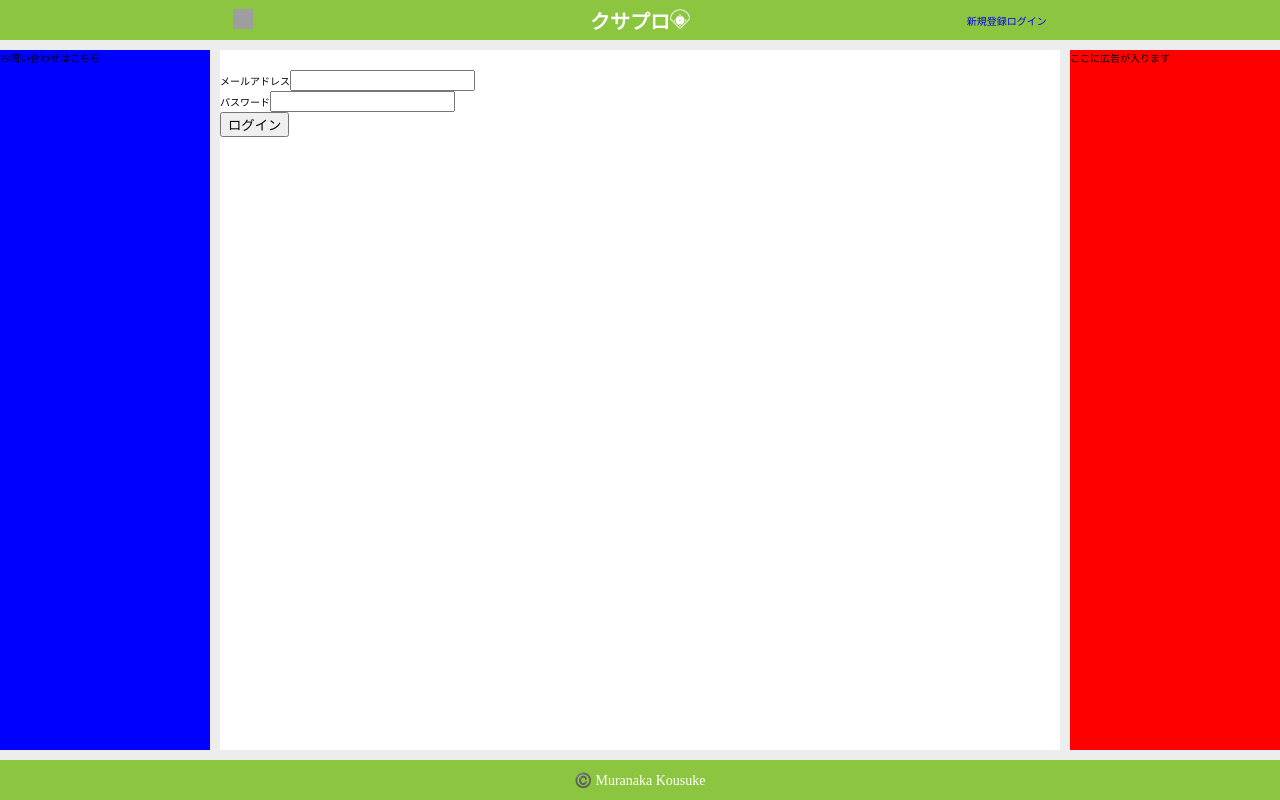
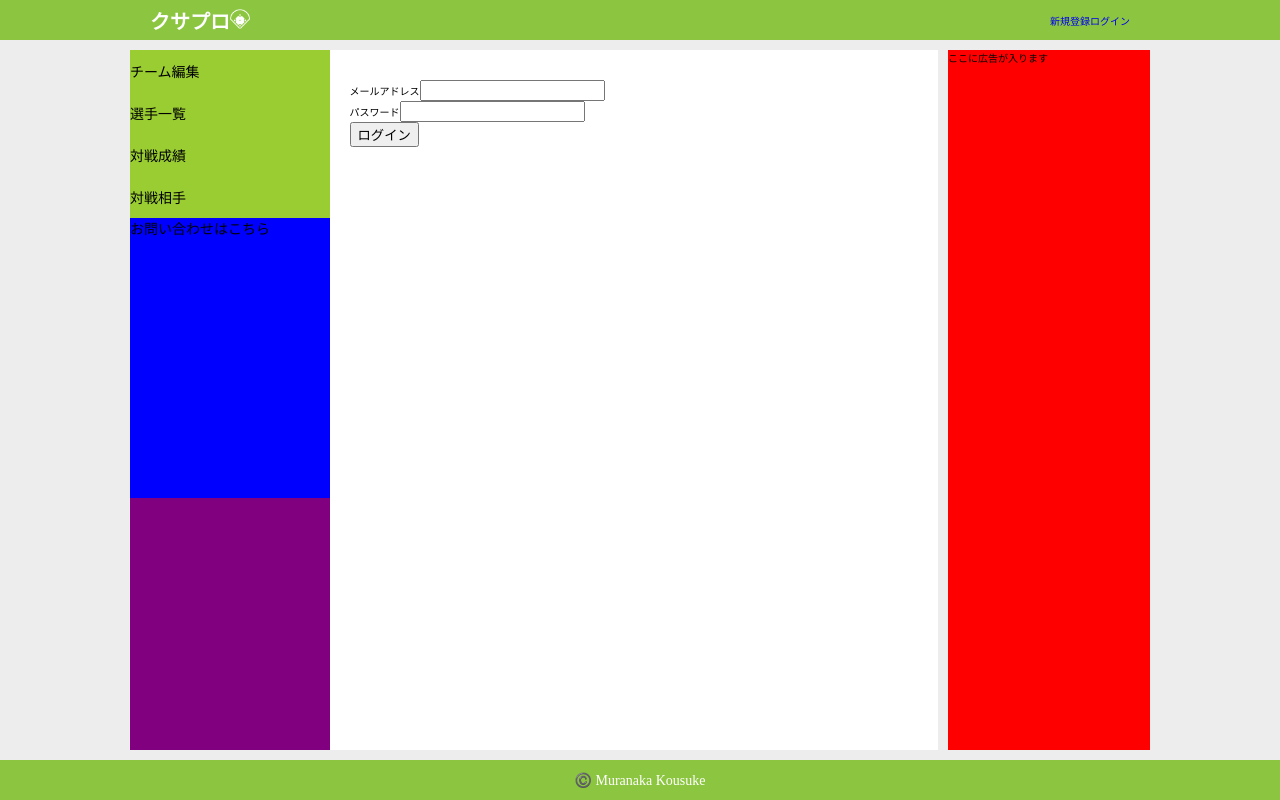
Before and after one commit to MuranakaKousuke/front-ball, a React (Create React App) app: page /login/new in a window 1280 px wide. Built offline with nearby package versions, Linux system fonts and the light colour scheme; grey boxes are pictures that could not be loaded.

Commit message:
基本レイアウトの作成

```diff
--- a/src/views/components/organisms/Player/PlayerHeader.tsx
+++ b/src/views/components/organisms/Player/PlayerHeader.tsx
@@ -33,7 +33,7 @@ const Wrapper = styled.div`
   }
   /* タブレット・PC用 */
   @media screen and (min-width: 600px) {
-    grid-template-columns: repeat(2, 1fr);
+    grid-template-columns: 2fr 3fr;
   }
 `
 const PlayerBasicLeft = styled.div`
--- a/src/views/components/templates/Container.tsx
+++ b/src/views/components/templates/Container.tsx
@@ -16,7 +16,18 @@ const Container: React.FC<ComponentProps> = ({
     <Header />
       <Wrapper>
         <ContactWrapper>お問い合わせはこちら</ContactWrapper>
-        <ContentWrapper>{children}</ContentWrapper>
+        <MainWrapper>
+          <MenusWrapper>
+            <MenuWrapper>チーム編集</MenuWrapper>
+            <MenuWrapper>選手一覧</MenuWrapper>
+            <MenuWrapper>対戦成績</MenuWrapper>
+            <MenuWrapper>対戦相手</MenuWrapper>
+            <PcContactWrapper>お問い合わせはこちら</PcContactWrapper>
+          </MenusWrapper>
+          <ContentWrapper>
+            {children}
+          </ContentWrapper>
+        </MainWrapper>
         <AdsenseWrapper>ここに広告が入ります</AdsenseWrapper>
       </Wrapper>
     <Footer />
@@ -41,9 +52,11 @@ const Wrapper = styled.div`
     gap: 1em 1em;
   }
   /* PC用 */
-  @media screen and (min-width: 1024px) {
+  @media screen and (min-width: 1025px) {
+    max-width: 1020px;
+    margin: 0 auto;
     display: grid;
-    grid-template-columns: 1fr 4fr 1fr;
+    grid-template-columns: 4fr 1fr;
     gap: 1em;
   }
 `
@@ -63,15 +76,16 @@ const ContactWrapper = styled.div`
     min-height: 120px;
   }
   /* PC用 */
-  @media screen and (min-width: 1024px) {
-    order: 1;
+  @media screen and (min-width: 1025px) {
+    /* order: 1;
     margin: 1em 0;
     background-color: blue;
-    min-height: calc(100vh - 10em);
+    min-height: calc(100vh - 10em); */
+    display: none
   }
 `
 
-const ContentWrapper = styled.div`
+const MainWrapper = styled.div`
   margin: 1em auto 0;
   background-color: white;
   width: 100%;
@@ -87,11 +101,41 @@ const ContentWrapper = styled.div`
     min-height: calc(100vh - 23em);
   }
   /* PC用 */
-  @media screen and (min-width: 1024px) {
-    order: 2;
+  @media screen and (min-width: 1025px) {
+    order: 1;
     margin: 1em auto;
     min-height: calc(100vh - 10em);
+    display: grid;
+    grid-template-columns: 1fr 3fr;
+    gap: 1em;
   }
+`
+
+const MenusWrapper = styled.div`
+  display: none;
+  @media screen and (min-width: 1025px) {
+    display: block;
+    background-color: purple;
+    height: 100%;
+  }
+`
+
+const MenuWrapper = styled.div`
+  display: flex;
+  align-items: center;
+  min-height: 3em;
+  font-size: 1.4em;
+  background-color: yellowgreen;
+`
+
+const PcContactWrapper = styled.div`
+  min-height: 20em;
+  font-size: 1.4em;
+  background-color: blue;
+`
+
+const ContentWrapper = styled.div`
+  margin: 1em;
 `
 
 const AdsenseWrapper = styled.div`
@@ -109,8 +153,8 @@ const AdsenseWrapper = styled.div`
     min-height: calc(100vh - 23em);
   }
   /* PC用 */
-  @media screen and (min-width: 1024px) {
-    order: 3;
+  @media screen and (min-width: 1025px) {
+    order: 2;
     margin: 1em 0;
     background-color: red;
     min-height: 200px;
--- a/src/views/components/templates/Header.tsx
+++ b/src/views/components/templates/Header.tsx
@@ -21,55 +21,28 @@ const Header: React.FC = () => {
   return(
     <StyledHeader>
       <Wrapper>
+        <LinkWrapper>
+          <MenuBar>
+            <Link to='/players/1'><Image width='20px' height='20px' display='inline-block' src={menu} /></Link>
+          </MenuBar>
+          <Logo to='/'>
+            <LargeText fontWeight='bold' backgroundColor='#8cc640' color='white'>クサプロ</LargeText>
+            <Image width='20px' height='20px' display='inline-block' src={logo} />
+          </Logo>
+          <MenuLists>
             {teamState.login ?
               <>
-            <EmptyBox />
-            <LinkWrapper>
-              <MenuRight>
-                <Link to='/players/1'>
-                  <Image width='20px' height='20px' display='inline-block' src={menu} />
-                </Link>
-              </MenuRight>
-              <MenuCenter to='/'>
-                <LargeText fontWeight='bold' backgroundColor='#8cc640' color='white'>クサプロ</LargeText>
-                <Image width='20px' height='20px' display='inline-block' src={logo} />
-              </MenuCenter>
-              <MenuLeft>
                 <Link to='/mypage'>{teamState.email}</Link>
-                <Link
-                  to='/'
-                  onClick={() => {
-                    localStorage.removeItem('team');
-                    dispatch(deleteTeam())
-                  }}
-                >
-                  ログアウト
-                </Link>
-              </MenuLeft>
-            </LinkWrapper>
-            <EmptyBox />
+                <Link to='/' onClick={() => {localStorage.removeItem('team'); dispatch(deleteTeam());}}> ログアウト</Link>
               </>
             :
               <>
-          <EmptyBox />
-          <LinkWrapper>
-          <MenuRight>
-            <Link to='/players/1'>
-              <Image width='20px' height='20px' display='inline-block' src={menu} />
-            </Link>
-          </MenuRight>
-            <MenuCenter to='/'>
-              <LargeText fontWeight='bold' backgroundColor='#8cc640' color='white'>クサプロ</LargeText>
-              <Image width='20px' height='20px' display='inline-block' src={logo} />
-            </MenuCenter>
-            <MenuLeft>
                 <Link to='/signup'>新規登録</Link>
                 <Link to='/login/new'>ログイン</Link>
-            </MenuLeft>
-          </LinkWrapper>
-          <EmptyBox />
               </>
             }
+          </MenuLists>
+        </LinkWrapper>
       </Wrapper>
     </StyledHeader>
   );
@@ -83,20 +56,10 @@ const StyledHeader = styled.header`
 `
 
 const Wrapper = styled.div`
+  /* PC用 */
+  @media screen and (min-width: 1025px) {
+    max-width: 1020px;
     margin: 0 auto;
-  /* スマホ用 */
-  /* @media screen and (max-width: 600px) {
-    max-width: 400px;
-    min-width: 320px;
-  } */
-  /* タブレット用 */
-  /* @media screen and (max-width: 1024px) and (min-width: 600px) {
-    max-width: 600px;
-  } */
-  /* PC用 */
-  @media screen and (min-width: 1024px) {
-    display: grid;
-    grid-template-columns: 1fr 4fr 1fr;
   }
 `
 
@@ -111,7 +74,7 @@ const LinkWrapper = styled.div`
     margin: 0 2em;
   }
   /* PC用 */
-  @media screen and (min-width: 1024px) {
+  @media screen and (min-width: 1025px) {
     margin: 0 2em;
   }
   display: flex;
@@ -119,23 +82,23 @@ const LinkWrapper = styled.div`
   align-items: center;
 `
 
-const MenuRight = styled.div`
+const MenuBar = styled.div`
   flex: 1;
   text-align: left;
+  /* PC用 */
+  @media screen and (min-width: 1025px) {
+    display: none;
+  }
 `
 
-const MenuCenter = styled(Link)`
+const Logo = styled(Link)`
   flex: 1;
   display: flex;
   align-items: center;
   justify-content: center;
 `
 
-const MenuLeft = styled.div`
+const MenuLists = styled.div`
   flex: 1;
   text-align: right;
 `
-
-const EmptyBox = styled.div`
-
-`
```
Also changed, not shown: 1 other file (tests, documents, lock files or other folders). Lines whose indentation alone changed are shown as unchanged.
